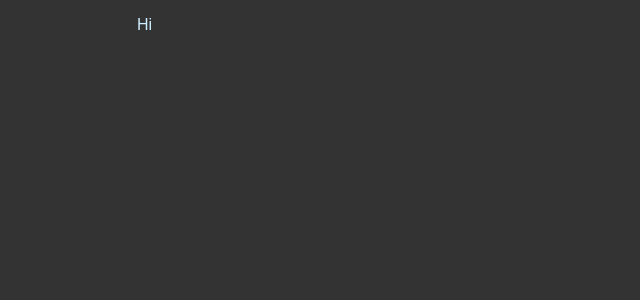
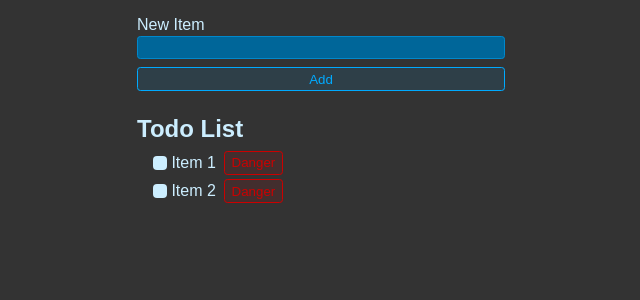
Before and after one commit to srirajkumark/To-Do-List-using-React, a React (Vite) app: page / in a window 1280 px wide. Shown: the top 300 px of the page, without its empty margins (319-959 px from the left). Built offline with nearby package versions, Linux system fonts and the light colour scheme.

Commit message:
JSX Skeleton

```diff
--- a/src/App.jsx
+++ b/src/App.jsx
@@ -2,5 +2,33 @@
 
 
 export default function App() {
-  return "Hi"
+  return (
+    <>
+      <form className="new-item-form">
+        <div className="form-row">
+          <label htmlFor="item">New Item</label>
+          <input type="text" id="item" />
+        </div>
+        <button className="btn">Add</button>
+      </form>
+      <h1 className="header">Todo List</h1>
+      <ul className="list">
+        <li>
+          <label>
+            <input type="checkbox" />
+              Item 1
+          </label>
+          <button className="btn btn-danger">Danger</button>
+        </li>
+
+        <li>
+          <label>
+            <input type="checkbox" />
+              Item 2
+          </label>
+          <button className="btn btn-danger">Danger</button>
+        </li>
+      </ul>
+    </>
+  )
 }
```
